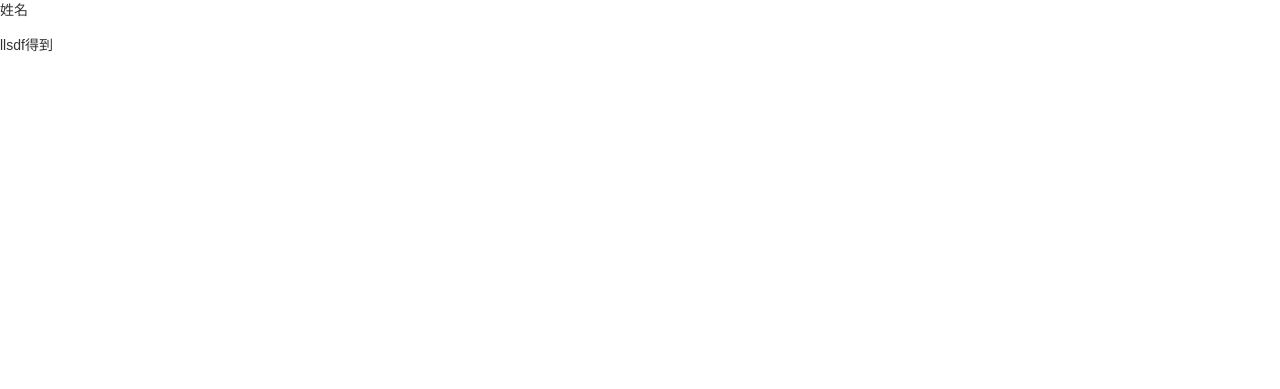
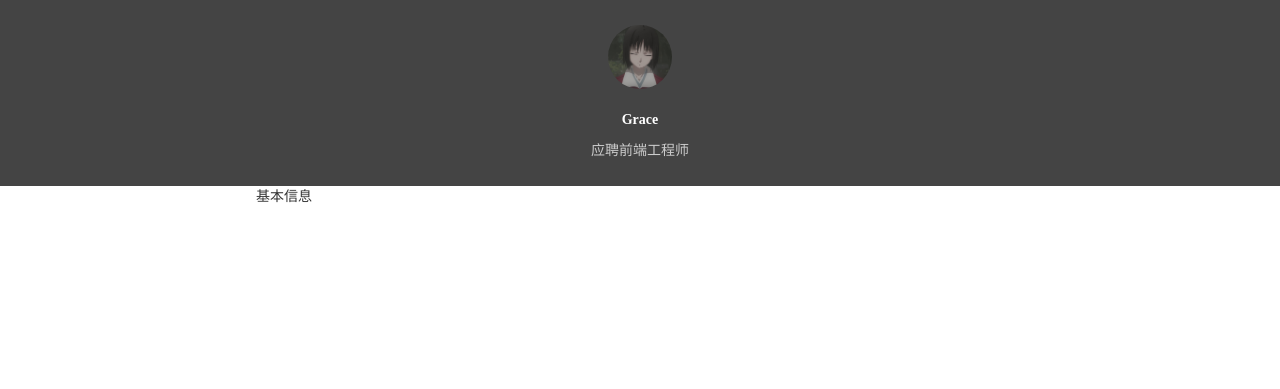
Before and after one commit to walkerxin/cv-online, a plain HTML site: page index.html in a window 1280 px wide. Drawn offline with Linux system fonts and the light colour scheme.

Commit message:
完成header

```diff
--- a/css/index.css
+++ b/css/index.css
@@ -9,7 +9,40 @@ html {
 body {
 	margin: 0;
 	color: #333;
-	font: 14px/1.5 Arial;
+	font: 14px/1.5 微软雅黑;
+	display: grid;
+	grid: auto 200px / 2fr 6fr 2fr;
 }
 
 /*h1默认的font-size是2em，表示父亲font-size的2倍*/
+/*
+【tip】像背景图片一样能居中，正常撑满 object-fit: cover;
+		类似于 background-size: cover; */
+header {
+	grid-area: 1/1/2/4;
+	background: #444;
+	text-align: center;
+	padding: 25px 0;
+}
+
+header>.avatar {
+	width: 64px;
+	height: 64px;
+	object-fit: cover;
+	border-radius: 50%;
+}
+
+header>h1 {
+	font-size: 14px;
+	color: #fff;
+	margin: 14px 0 10px;
+}
+
+header>p {
+	color: #ccc;
+	margin: 0;
+}
+
+main {
+	grid-area: 2/2/3/3;
+}
--- a/index.html
+++ b/index.html
@@ -7,7 +7,13 @@
 	<link rel="stylesheet" href="css/index.css">
 </head>
 <body>
-	姓名
-	<p>llsdf得到</p>
+	<header>
+		<img class="avatar" src="./imgs/avatar.jpg" alt="avatar">
+		<h1>Grace</h1>
+		<p>应聘前端工程师</p>
+	</header>
+	<main>
+		基本信息
+	</main>
 </body>
 </html>
```
Also changed, not shown: imgs/avatar.jpg (added).
